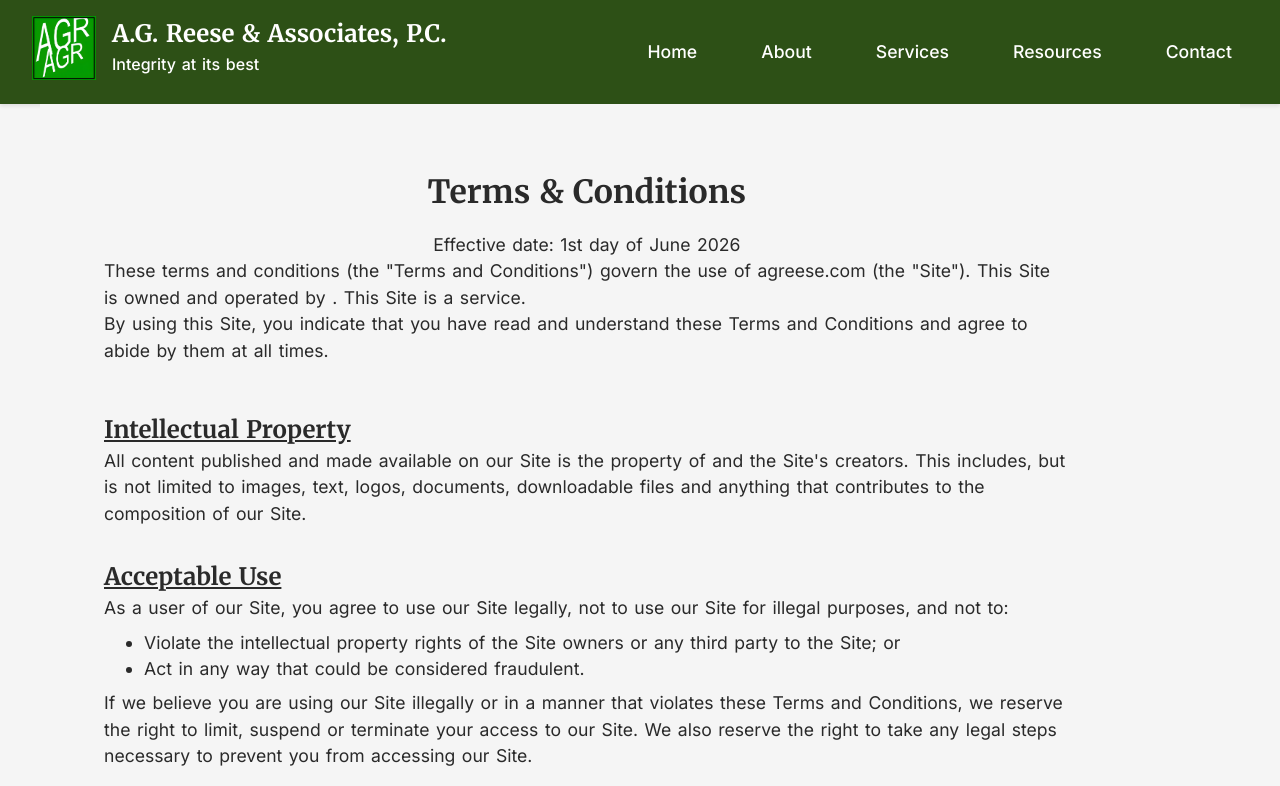
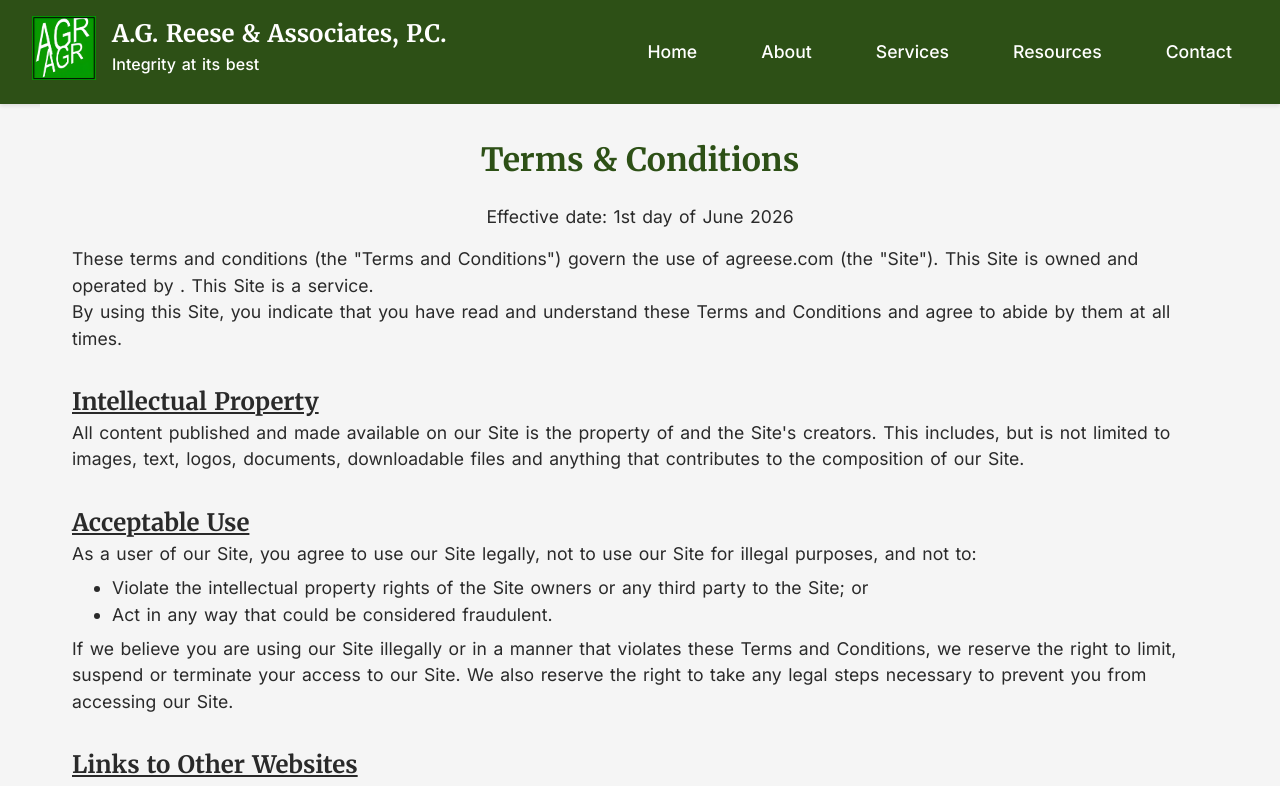
Before and after one commit to BeeDev-HiveCollective/agra-client, a React (Vite) app: page /terms in a window 1280 px wide. Shown: the top 786 px of the page. Built offline with nearby package versions, Linux system fonts and the light colour scheme.

Commit message:
Updated Privacy and Terms views & components & css

```diff
--- a/src/components/PrivacyTermsUnsubscribe/PrivacyPolicy.jsx
+++ b/src/components/PrivacyTermsUnsubscribe/PrivacyPolicy.jsx
@@ -18,10 +18,8 @@ const PCO_PhoneDisplay = import.meta.env.VITE_DISPLAY_PCO_PHONE;
 
 
 export default function PrivacyPolicy() {
-
-
     return(
-        <>
+        <div>
             <div className="privacy_header">
                 <p>Type of website: Service</p>
                 <p>Effective date: 1st day of June 2026</p>
@@ -181,6 +179,6 @@ export default function PrivacyPolicy() {
                     </address>
                 </div>
             </div>
-        </>
+        </div>
     )
 }
--- a/src/components/PrivacyTermsUnsubscribe/TermsAndConditions.jsx
+++ b/src/components/PrivacyTermsUnsubscribe/TermsAndConditions.jsx
@@ -14,9 +14,11 @@ export default function TermsAndConditions() {
 
 
     return(
-        <>
+        <div>
             <div className="terms_header">
+                <div className='terms_subheader'>
                     <p>Effective date: 1st day of June 2026</p>
+                </div>
                 <p>These terms and conditions (the "Terms and Conditions") govern the use of agreese.com (the "Site"). This Site is owned and operated by {Owner}. This Site is a service.</p>
                 <p>By using this Site, you indicate that you have read and understand these Terms and Conditions and agree to abide by them at all times.</p>
             </div>
@@ -71,6 +73,6 @@ export default function TermsAndConditions() {
                 <p>You can also contact us through the feedback form available on our Site.</p>
                 </div>
             </div>
-        </>
+        </div>
     )
 }
--- a/src/components/PrivacyTermsUnsubscribe/TermsPrivacyUnsubHeader.jsx
+++ b/src/components/PrivacyTermsUnsubscribe/TermsPrivacyUnsubHeader.jsx
@@ -1,4 +1,4 @@
-
+import './privacytermsunsubscribe.css';
 
 
 export default function TermsPrivacyUnsubHeader({ page_title, page_subheading }) {
@@ -6,7 +6,7 @@ export default function TermsPrivacyUnsubHeader({ page_title, page_subheading })
     return(
         <div className="termsPrivacyUnsubHeader">
             <h2>{page_title}</h2>
-            {page_subheading && <h4>{page_subheading}</h4>}
+            {page_subheading && <h4 className='unsubscribe-subheading'>{page_subheading}</h4>}
         </div>
     )
 }
--- a/src/components/PrivacyTermsUnsubscribe/privacytermsunsubscribe.css
+++ b/src/components/PrivacyTermsUnsubscribe/privacytermsunsubscribe.css
@@ -1,22 +1,28 @@
+/* TERMS / PRIVACY POLICY / UNSUBSCRIBE PAGE HEADERS */
 .termsPrivacyUnsubHeader {
     display: flex;
     flex-direction: column;
     justify-content: center;
     align-items: center;
-    width: 85%;
+
+    h2 {
+        color: var(--primary);
+    }
 }
-/* Privacy Page CSS */
+
+/* PRIVACY PAGE AND TERMS & CONDITIONS CSS */
 .privacy_header, .general, .terms_header {
     display: flex;
     flex-direction: column;
     justify-content: center;
     align-items: center;
-    width: 85%;
     margin: 1em 0;
 }
+
 .general {
     align-items: flex-start;
 }
+
 address {
     display: flex;
     flex-direction: column;
@@ -33,14 +39,13 @@ address {
         font-family: sans-serif;
     }
 }
+
 .privacy_content, .terms_content {
     display: flex;
     flex-direction: column;
     justify-content: center;
     align-items: flex-start;
-    width: 85%;
     margin: 1em 0;
-
 
     .section {
         display: flex;
@@ -75,14 +80,20 @@ address {
         }
     }
 }
-/* Form CSS */
+
+/* TERMS & CONDITIONS PAGE CSS */
+.terms_subheader {
+    margin: 0.25em 0 1em 0;;
+}
+
+/* UNSUBSCRIBE PAGE CSS */
 .unsub_header {
     display: flex;
     justify-content: center;
     align-items: center;
-    width: 85%;
     margin: 1em 0;
 }
+
 .unsub_header form {
     display: flex;
     flex-direction: column;
@@ -96,6 +107,11 @@ address {
     border: 2px solid var(--light-grey);
     border-radius: 10px;
 }
+
+.unsubscribe-subheading {
+    text-align: center;
+}
+
 form .entry_area {
     position: relative;
     height: 60px;
@@ -105,6 +121,7 @@ form .entry_area {
     max-width: 550px;
     margin: 8px 0;
 }
+
 .entry_area input {
     position: absolute;
     left: 12px;
@@ -120,6 +137,7 @@ form .entry_area {
     transition: all 0.1s ease;
     z-index: 1111;
 }
+
 .entry_area .label_line, form select {
     position: absolute;
     font-size: 1.2rem;
@@ -129,27 +147,31 @@ form .entry_area {
     background-color: var(--white);
     transition: all 0.2s ease;
 }
+
 form select {
     margin-left: 10px;
     border-radius: 10px;
     padding: 8px 8px;
     border: 2px solid var(--dark-gray);
 }
+
 .entry_area input:focus {
     border: 3px solid var(--required);
 }
+
 .form_button_box {
-    /* margin-top: 10px; */
     height: 150px;
     display: flex;
     flex-direction: column;
     align-items: center;
     justify-content: center;
 }
+
 .form_button_box button {
     background-color: var(--primary);
     padding: 12px 16px;
 }
+
 .form_button_box button:disabled {
     opacity: .45;
     cursor: not-allowed;
--- a/src/views/Privacy.jsx
+++ b/src/views/Privacy.jsx
@@ -4,9 +4,9 @@ import TermsPrivacyUnsubHeader from "../components/PrivacyTermsUnsubscribe/Terms
 export default function Privacy() {
 
   return (
-    <main>
+    <div>
       <TermsPrivacyUnsubHeader page_title="Privacy Policy" />
       <PrivacyPolicy />
-    </main>
+    </div>
   );
 }
--- a/src/views/Terms.jsx
+++ b/src/views/Terms.jsx
@@ -6,9 +6,9 @@ export default function Terms() {
 
 
   return (
-    <main>
+    <div>
       <TermsPrivacyUnsubHeader page_title="Terms & Conditions" />
       <TermsAndConditions />
-    </main>
+    </div>
   );
 }
```
Lines whose indentation alone changed are shown as unchanged.
